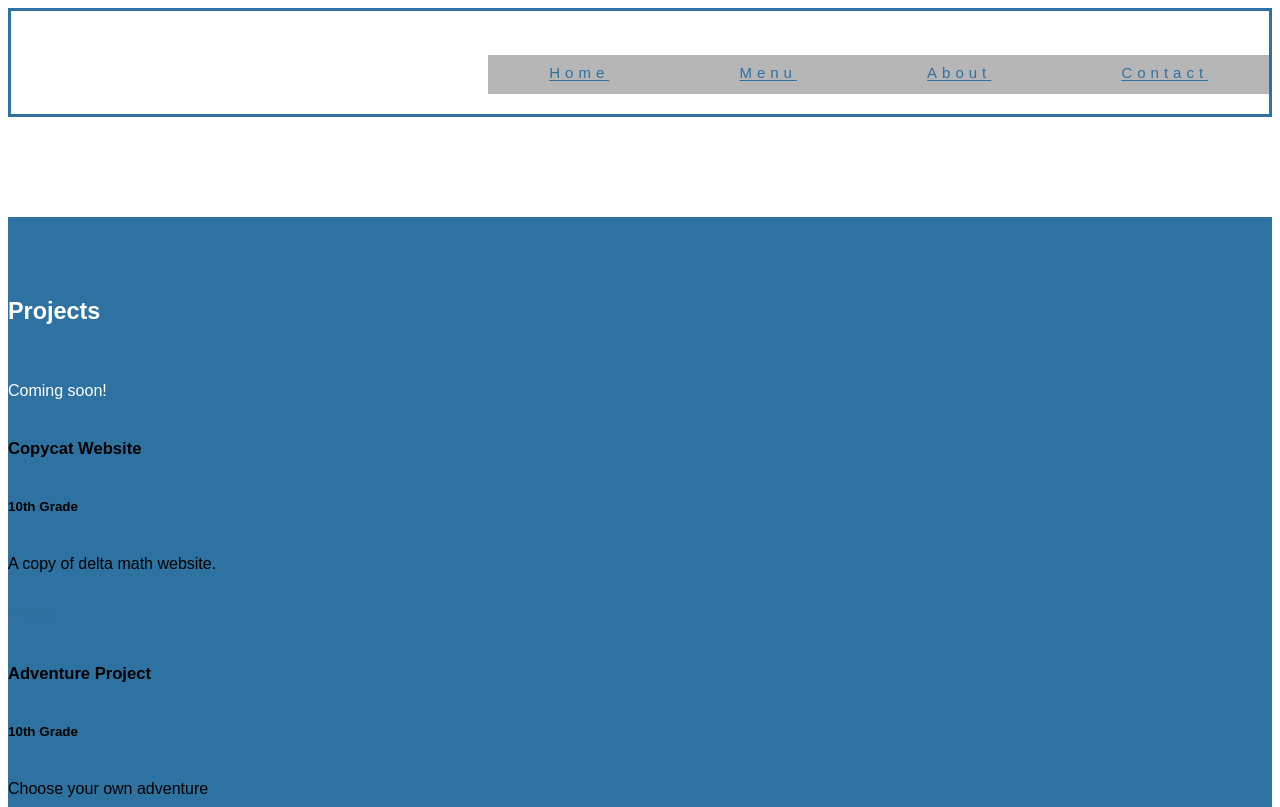
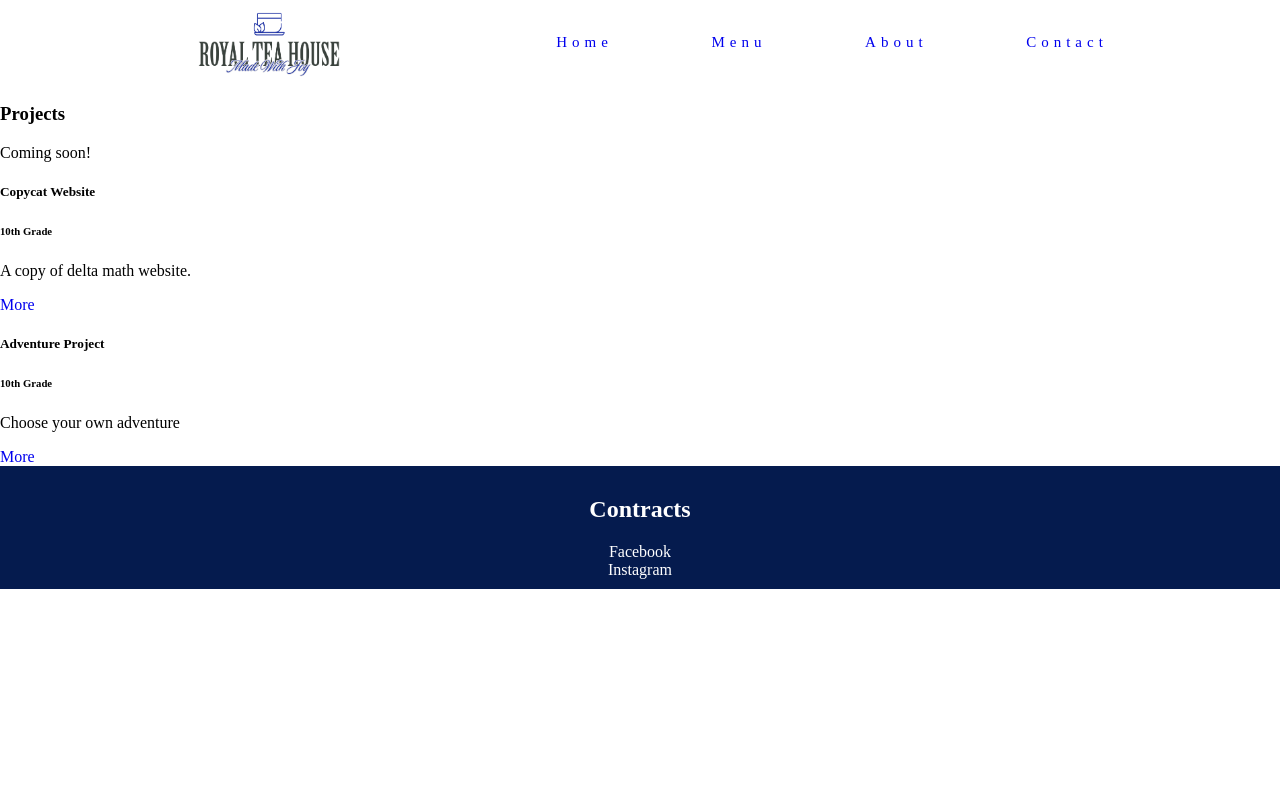
Before and after one commit to bonniel1507/CSCI39548, a plain HTML site: page index.html in a window 1280 px wide. Shown: the top 807 px of the page. Drawn offline with Linux system fonts and the light colour scheme.

Commit message:
update repo

```diff
--- a/index.html
+++ b/index.html
@@ -4,7 +4,7 @@
 <head>
     <title class="owner-name">#</title>
     <meta charset="utf-8">
-    <meta name="viewport" content="width=device-width, initial-scale=1">
+    <!-- <meta name="viewport" content="width=device-width, initial-scale=1"> -->
     <link rel="stylesheet" href="style.css" type="text/css">
 </head>
 
@@ -12,30 +12,25 @@
 <!-- 1. Header & Navigation
 Add a logo and a navigation bar with links to: Home, Menu, About, and Contact pages. -->
 
-    <nav class="navbar navbar-expand-lg">
-        <div class="collapse navbar-collapse" id="navbarSupportedContent">
-            <img src="" id="logo">
-
-            <ul class="nav-ul mr-auto">
+    <nav class="navbar">
+        <div class="nav-div" id="">
+            <img src="img/logo.png" id="logo">
+            <ul class="nav-ul">
                 <li class="nav-li">
                     <a class="nav-link" href="index.html">Home</a>
                 </li>
 
                 <li class="nav-li">
-                    <a class="nav-link" href="#" target="_blank">Menu</a>
+                    <a class="nav-link" href="#menu">Menu</a>
                 </li>
 
                 <li class="nav-li">
-                    <a class="nav-link" href="#projects">About</a>
+                    <a class="nav-link" href="#about">About</a>
                 </li>
 
                 <li class="nav-li">
-                    <a class="nav-link" href="#projects">Contact</a>
+                    <a class="nav-link" href="#contract">Contact</a>
                 </li>
-
-                <!-- <li class="nav-li">
-                    <a class="nav-link" href="#projects">Projects</a>
-                </li> -->
             </ul>
         </div>
     </nav>
@@ -56,15 +51,7 @@ Write a short story about the restaurant (e.g., history, special dishes, or miss
 Include:
 A Google Map showing the restaurant’s location.
 A contact form with Name, Email, and Message fields. -->
-    <!-- Navbar -->
 
-
-
-    <!-- First Container -->
-    <div class="container-fluid bg-1 text-center">
-        <!--<h1 class="margin">Name</h1>-->
-        <!-- <img src="img/logo.jpg" class="img-fluid" alt="Logo" id="logo"> -->
-    </div>
 
     <!-- Second Container -->
     <div class="container-fluid bg-2 text-center" id="projects">
@@ -118,28 +105,22 @@ A contact form with Name, Email, and Message fields. -->
         </a>
     </div>
 
-    <!-- Third Container (Grid) -->
-    <div class="container-fluid bg-3 text-center">
-        <h3 class="margin">About Me</h3><br>
-        <div class="row">
-            <div class="col-sm-4">
-                <p>Under construction</p>
-            </div>
-            <div class="col-sm-4">
-                <p>Under construction</p>
-            </div>
-            <div class="col-sm-4">
-                <p>Under construction</p>
-            </div>
-        </div>
-    </div>
 
-    <!-- Footer -->
-    <footer class="container-fluid bg-4 text-center">
-        <!-- 7. Footer Section (10 points)
+
+    <!-- 7. Footer Section (10 points)
         Add social media links (Facebook, Instagram, etc.) and business hours. -->
-        <div>
-
+    <footer class="footer">
+        <h2 id="contact">Contracts</h2>
+        <div class="footer-div">
+            <!-- <ul class="footer-ul"> -->
+                <!-- <li class="footer-li"> -->
+                    <a class="footer-link" href="">Facebook</a>
+                <!-- </li> -->
+                    <br>
+                <!-- <li class="footer-li"> -->
+                    <a class="footer-link" href="">Instagram</a>
+                <!-- </li> -->
+            <!-- </ul> -->
         </div>
         <!-- <a href="https://hstatsep.github.io" target="_blank"><img src="https://hstatsep.github.io/img/hstatsep-logo-small.png" id="sep"></a> -->
     </footer>
--- a/style.css
+++ b/style.css
@@ -1,97 +1,75 @@
-html, body {
-    height: 100%;
-}
-
 body {
-    font: 20px Montserrat, sans-serif;
-    line-height: 1.8;
-    color: #f5f6f7;
-}
-
-p {
-    font-size: 16px;
-}
-
-a {
-    color: #2e72a1;
-}
-
-#logo, .project-img {
-    max-height: 300px;
-}
-
-#fork img{
-    height: 25px;
-    margin-bottom: 25px;
-    filter: invert(1);
-}
-
-#sep {
-    height: 75px;
-}
-
-.margin {
-    margin-bottom: 45px;
-}
-
-.bg-1 {
-    background-color: #ffffff; /* White */
-    color: #555555;
-}
-
-.bg-2 {
-    background-color: #2e72a1; /* Blue */
-    color: #ffffff;
-}
-
-.card {
-    color: black;
-    text-align: left;
-}
-
-.card-title {
-    font-weight: 700;
-}
-
-.bg-3 {
-    background-color: #000000; /* Black */
-    color: #ffffff;
-}
-
-.bg-4 {
-    background-color: #343a40; /* Dark Gray */
-    color: #fff;
-}
-
-.container-fluid {
-    padding-top: 50px;
-    padding-bottom: 50px;
+    padding: 0%;
+    margin: 0%;
+    /* margin: 250; */
 }
 
 .navbar {
-    padding-top: 15px;
-    padding-bottom: 15px;
-    border-style: solid;
-    border: 10;
-    border-color: #2e72a1;
-    border-radius: 0;
-    margin-bottom: 0;
-    font-size: 12px;
-    letter-spacing: 5px;
+    position: sticky;
+    /* border-style: solid; */
+    /* border-color: #2e72a1; */
+    background-color: #ffffff;
+    width: 100%;
+}
+.nav-div {
+    display: flex;
+    justify-content: center;
+    text-align: center;
+    align-content: center;
+}
+#logo {
+    margin-left: auto;
+    width: 25%;
+    max-width: 150px;
 }
 .nav-ul {
-    text-align: right;
+    margin-top: auto;
+    margin-bottom: auto;
+    width: 70%;
 }
 .nav-li {
-    padding: 1% 5%;
+    letter-spacing: 5px;
+    padding: 0% 5%;
     display: inline;
-    background-color: #b6b6b6;
-
 }
 .nav-link {
     font-size: 15px;
+    text-decoration: none;
 }
-.navbar-nav li a:hover {
+.nav-li a:hover {
     /* color: #2e72a1 !important; */
     color: #000000 !important;
 }
+
+/* .footer-div { */
+    /* display: flex; */
+    /* justify-content: center; */
+/* } */
+/* .footer-ul {
+    display: flex;
+    justify-content: center;
+} */
+.footer-link {
+    /* display: flex; */
+    padding: 5px;
+    color: #ffffff;
+    text-align: center;
+}
+
+footer {
+    padding: 10px;
+    text-align: center;
+    background-color: #051b4e;
+    color: #ffffff;
+}
+/* ul {
+    list-style-type: none;
+    color: #ffffff;
+} */
+/* li > a{
+    text-decoration: none;
+} */
+
+a{
+    text-decoration: none;
+}
```
Also changed, not shown: img/logo.png (renamed from img/Logo maker project (1).png), 1 other file.
